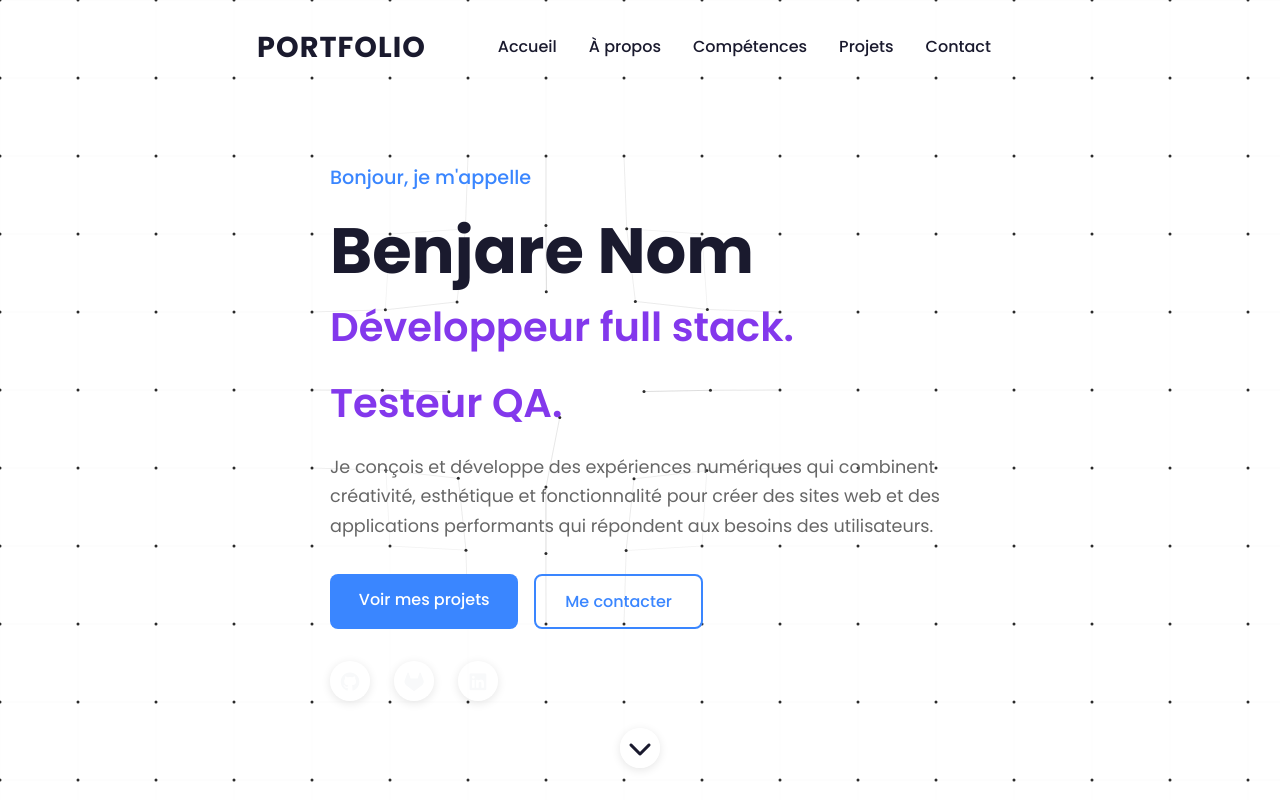
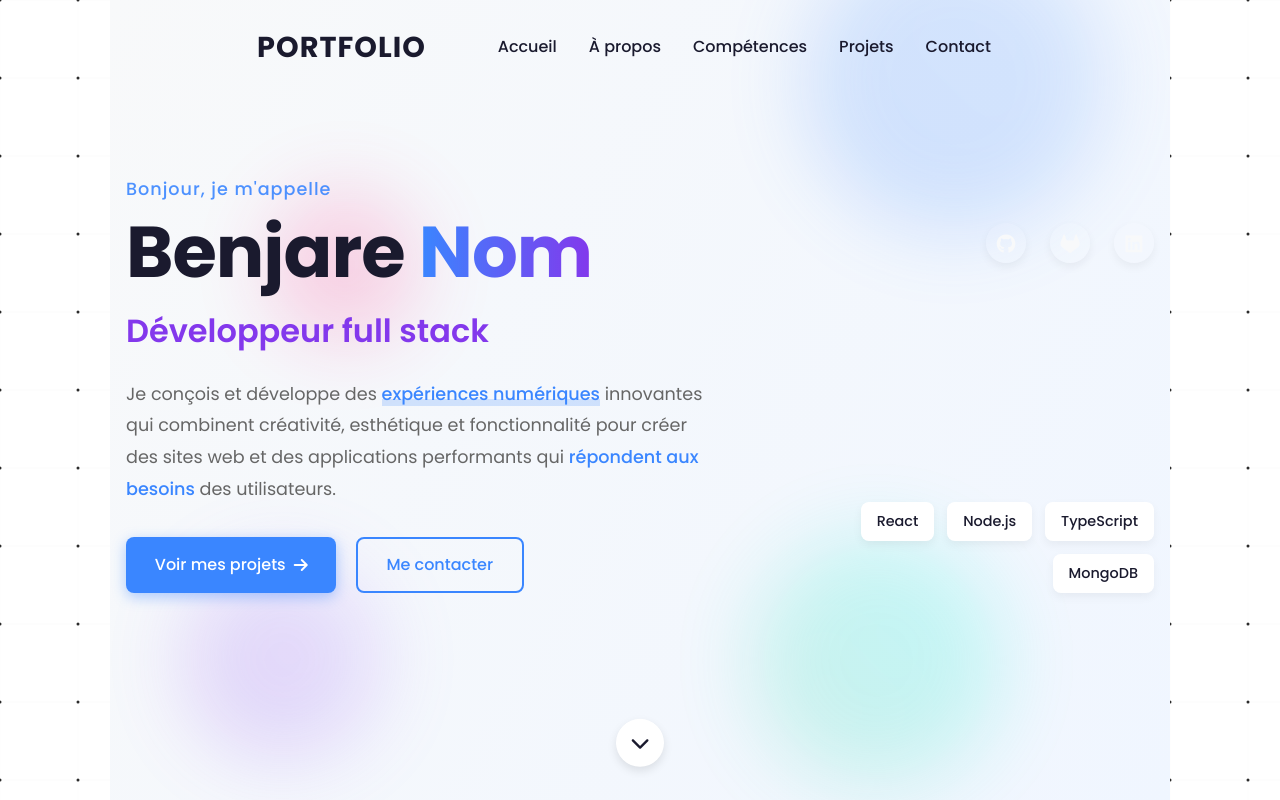
Before and after one commit to Benji-devw/navart_pro, a React (Vite) app: page / in a window 1280 px wide. Shown: the top 800 px of the page. Built offline with nearby package versions, Linux system fonts and the light colour scheme.

Commit message:
new hero

```diff
--- a/src/components/Hero.jsx
+++ b/src/components/Hero.jsx
@@ -30,36 +30,67 @@ const Hero = () => {
     <section id="home" className="hero">
       <div className="hero-container">
         <div className="hero-content" ref={textRef}>
-          <p className="hero-subtitle">Bonjour, je m'appelle</p>
-          <h1 className="hero-title">Benjare Nom</h1>
-          <h2 className="hero-description">Développeur full stack.</h2>
-          <h2 className="hero-description">Testeur QA.</h2>
-          <p className="hero-text">
-            Je conçois et développe des expériences numériques qui combinent créativité,
-            esthétique et fonctionnalité pour créer des sites web et des applications
-            performants qui répondent aux besoins des utilisateurs.
-          </p>
-          <div className="hero-buttons">
-            <a href="#projects" className="btn">Voir mes projets</a>
-            <a href="#contact" className="btn btn-secondary">Me contacter</a>
+          <div className="hero-left">
+            <div className="hero-text-container">
+              <p className="hero-greeting">Bonjour, je m'appelle</p>
+              <h1 className="hero-title">Benjare <span className="hero-title-highlight">Nom</span></h1>
+              <div className="hero-roles">
+                <div className="role-container">
+                  <h2 className="hero-role">Développeur full stack</h2>
+                  <h2 className="hero-role">Testeur QA</h2>
+                </div>
+              </div>
+              <p className="hero-bio">
+                Je conçois et développe des <span className="hero-highlight">expériences numériques</span> innovantes qui combinent créativité,
+                esthétique et fonctionnalité pour créer des sites web et des applications
+                performants qui <span className="hero-highlight">répondent aux besoins</span> des utilisateurs.
+              </p>
+              <div className="hero-buttons">
+                <a href="#projects" className="btn btn-primary">
+                  <span>Voir mes projets</span>
+                  <i className="fas fa-arrow-right"></i>
+                </a>
+                <a href="#contact" className="btn btn-secondary">
+                  <span>Me contacter</span>
+                </a>
+              </div>
+            </div>
           </div>
-          <div className="social-links">
-            <a href="https://github.com/Benji-devw" target="_blank" rel="noopener noreferrer">
-              <i className="fab fa-github"></i>
-            </a>
-            <a href="https://gitlab.com/" target="_blank" rel="noopener noreferrer">
-              <i className="fab fa-gitlab"></i>
-            </a>
-            <a href="https://linkedin.com/" target="_blank" rel="noopener noreferrer">
-              <i className="fab fa-linkedin"></i>
-            </a>
+
+          <div className="hero-right">
+            <div className="social-links">
+              <a href="https://github.com/Benji-devw" target="_blank" rel="noopener noreferrer" aria-label="GitHub">
+                <i className="fab fa-github"></i>
+              </a>
+              <a href="https://gitlab.com/" target="_blank" rel="noopener noreferrer" aria-label="GitLab">
+                <i className="fab fa-gitlab"></i>
+              </a>
+              <a href="https://linkedin.com/" target="_blank" rel="noopener noreferrer" aria-label="LinkedIn">
+                <i className="fab fa-linkedin"></i>
+              </a>
+            </div>
+
+            <div className="tech-stack">
+              <div className="tech-badge">React</div>
+              <div className="tech-badge">Node.js</div>
+              <div className="tech-badge">TypeScript</div>
+              <div className="tech-badge">MongoDB</div>
+            </div>
           </div>
         </div>
       </div>
+
       <div className="scroll-down">
-        <a href="#about">
+        <a href="#about" aria-label="Scroll down">
           <i className="fas fa-chevron-down"></i>
         </a>
+      </div>
+
+      <div className="hero-shapes">
+        <div className="shape shape-1"></div>
+        <div className="shape shape-2"></div>
+        <div className="shape shape-3"></div>
+        <div className="shape shape-4"></div>
       </div>
     </section>
   );
--- a/src/styles/Hero.css
+++ b/src/styles/Hero.css
@@ -1,12 +1,17 @@
+:root {
+  --hero-gradient: linear-gradient(120deg, var(--light-color) 0%, #f0f6ff 100%);
+}
+
 .hero {
-  height: 100vh;
+  min-height: 100vh;
   display: flex;
   align-items: center;
   justify-content: center;
   position: relative;
-  background: transparent;
+  background: var(--hero-gradient);
   overflow: hidden;
   width: 100%;
+  padding: 0 1rem;
 }
 
 .hero-container {
@@ -15,23 +20,21 @@
   justify-content: center;
   align-items: center;
   height: 100%;
-  padding-top: 4rem;
   width: 100%;
   max-width: 1200px;
+  position: relative;
+  z-index: 2;
 }
 
 .hero-content {
-  max-width: 700px;
+  display: grid;
+  grid-template-columns: 1.5fr 1fr;
+  gap: 2rem;
+  width: 100%;
   opacity: 0;
   transform: translateY(30px);
   transition: all 1s ease;
-  /* background-color: rgba(250, 250, 250, 0.85);
-  backdrop-filter: blur(20px);
-  -webkit-backdrop-filter: blur(20px); */
-  padding: 2.5rem;
-  border-radius: var(--border-radius);
-  /* border: 1px solid rgba(255, 255, 255, 0.9); */
-  /* box-shadow: 0 6px 20px rgba(0, 0, 0, 0.15); */
+  padding: 2rem 0;
 }
 
 .hero-content.animate {
@@ -39,114 +42,400 @@
   transform: translateY(0);
 }
 
-.hero-subtitle {
-  font-size: 1.2rem;
+/* Left Side */
+.hero-left {
+  display: flex;
+  flex-direction: column;
+  justify-content: center;
+}
+
+.hero-text-container {
+  max-width: 600px;
+}
+
+.hero-greeting {
+  font-size: 1.1rem;
   color: var(--primary-color);
+  margin-bottom: 0.5rem;
+  font-weight: 500;
+  letter-spacing: 1px;
+  opacity: 0.9;
+}
+
+.hero-title {
+  font-size: 4.5rem;
+  font-weight: 800;
+  line-height: 1.1;
   margin-bottom: 1rem;
+  color: var(--dark-color);
+  letter-spacing: -1px;
+}
+
+.hero-title-highlight {
+  background: linear-gradient(90deg, var(--primary-color) 0%, var(--secondary-color) 100%);
+  -webkit-background-clip: text;
+  -webkit-text-fill-color: transparent;
+  background-clip: text;
+  text-fill-color: transparent;
+}
+
+.hero-roles {
+  margin-bottom: 1.5rem;
+  overflow: hidden;
+  height: 3rem;
+}
+
+.role-container {
+  display: flex;
+  flex-direction: column;
+  animation: roleChange 5s infinite ease;
+}
+
+@keyframes roleChange {
+  0%, 40% {
+    transform: translateY(0);
+  }
+  50%, 90% {
+    transform: translateY(-3rem);
+  }
+  100% {
+    transform: translateY(0);
+  }
+}
+
+.hero-role {
+  font-size: 2rem;
+  font-weight: 600;
+  color: var(--secondary-color);
+  margin-bottom: 0.5rem;
+  height: 3rem;
+  display: flex;
+  align-items: center;
+}
+
+.hero-bio {
+  font-size: 1.1rem;
+  color: var(--text-light);
+  margin-bottom: 2rem;
+  line-height: 1.8;
+}
+
+.hero-highlight {
+  position: relative;
+  color: var(--primary-color);
   font-weight: 500;
 }
 
-.hero-title {
-  font-size: 4rem;
-  font-weight: 700;
-  margin-bottom: 0.5rem;
-  color: var(--dark-color);
+.hero-highlight::after {
+  content: '';
+  position: absolute;
+  bottom: 0;
+  left: 0;
+  height: 30%;
+  width: 100%;
+  background-color: rgba(58, 134, 255, 0.2);
+  z-index: -1;
+  transition: height 0.3s ease;
 }
 
-.hero-description {
-  font-size: 2.5rem;
-  font-weight: 600;
-  color: var(--secondary-color);
-  margin-bottom: 1.5rem;
+.hero-highlight:hover::after {
+  height: 100%;
 }
 
-.hero-text {
-  font-size: 1.1rem;
-  color: var(--text-light);
+/* Buttons */
+.hero-buttons {
+  display: flex;
+  gap: 1.2rem;
   margin-bottom: 2rem;
-  line-height: 1.7;
 }
 
-.hero-buttons {
+.btn {
+  display: inline-flex;
+  align-items: center;
+  justify-content: center;
+  gap: 0.5rem;
+  padding: 0.8rem 1.8rem;
+  border-radius: var(--border-radius);
+  font-weight: 500;
+  transition: all 0.3s ease;
+  position: relative;
+  overflow: hidden;
+  z-index: 1;
+}
+
+.btn::before {
+  content: '';
+  position: absolute;
+  top: 0;
+  left: 0;
+  width: 0;
+  height: 100%;
+  background-color: rgba(0, 0, 0, 0.1);
+  transition: width 0.3s ease;
+  z-index: -1;
+}
+
+.btn:hover::before {
+  width: 100%;
+}
+
+.btn-primary {
+  background-color: var(--primary-color);
+  color: white;
+  box-shadow: 0 4px 14px rgba(58, 134, 255, 0.4);
+}
+
+.btn-primary:hover {
+  transform: translateY(-3px);
+  box-shadow: 0 6px 20px rgba(58, 134, 255, 0.6);
+}
+
+.btn-secondary {
+  border: 2px solid var(--primary-color);
+  color: var(--primary-color);
+  background-color: transparent;
+}
+
+.btn-secondary:hover {
+  background-color: rgba(58, 134, 255, 0.1);
+  transform: translateY(-3px);
+}
+
+/* Right Side */
+.hero-right {
+  display: flex;
+  flex-direction: column;
+  justify-content: space-between;
+  align-items: flex-end;
+  padding: 2rem 0;
+}
+
+/* Social Links */
+.social-links {
   display: flex;
   gap: 1rem;
   margin-bottom: 2rem;
-}
-
-.social-links {
-  display: flex;
-  gap: 1rem;
 }
 
 .social-links a {
   display: flex;
   align-items: center;
   justify-content: center;
-  width: 60px;
-  height: 60px;
+  width: 3.5rem;
+  height: 3.5rem;
   border-radius: 50%;
-  background-color: var(--light-color);
+  background-color: white;
   color: var(--dark-color);
-  font-size: 2rem;
-  transition: var(--transition);
-  box-shadow: 0 2px 10px rgba(0, 0, 0, 0.1);
+  font-size: 1.5rem;
+  transition: all 0.3s ease;
+  box-shadow: 0 4px 10px rgba(0, 0, 0, 0.05);
 }
 
 .social-links a:hover {
+  transform: translateY(-5px) rotate(10deg);
+  background: linear-gradient(45deg, var(--primary-color), var(--secondary-color));
+  color: white;
+  box-shadow: 0 10px 20px rgba(0, 0, 0, 0.1);
+}
+
+/* Tech Stack */
+.tech-stack {
+  display: flex;
+  flex-wrap: wrap;
+  gap: 0.8rem;
+  justify-content: flex-end;
+  margin-top: 1rem;
+}
+
+.tech-badge {
+  background-color: white;
+  color: var(--dark-color);
+  padding: 0.5rem 1rem;
+  border-radius: var(--border-radius);
+  font-size: 0.9rem;
+  font-weight: 500;
+  box-shadow: 0 4px 10px rgba(0, 0, 0, 0.05);
+  transition: all 0.3s ease;
+}
+
+.tech-badge:hover {
   transform: translateY(-3px);
-  box-shadow: 0 5px 15px rgba(0, 0, 0, 0.15);
+  box-shadow: 0 8px 15px rgba(0, 0, 0, 0.1);
   background-color: var(--primary-color);
   color: white;
 }
 
+/* Scroll Down */
 .scroll-down {
   position: absolute;
   bottom: 2rem;
   left: 50%;
   transform: translateX(-50%);
-  animation: bounce 2s infinite;
+  z-index: 10;
 }
 
 .scroll-down a {
   color: var(--dark-color);
-  font-size: 1.5rem;
-  background-color: rgba(255, 255, 255, 0.7);
-  width: 40px;
-  height: 40px;
+  font-size: 1.2rem;
+  width: 3rem;
+  height: 3rem;
   display: flex;
   align-items: center;
   justify-content: center;
   border-radius: 50%;
-  box-shadow: 0 2px 10px rgba(0, 0, 0, 0.1);
+  background-color: white;
+  box-shadow: 0 4px 10px rgba(0, 0, 0, 0.1);
+  animation: float 2s infinite ease-in-out;
 }
 
-@keyframes bounce {
-  0%, 20%, 50%, 80%, 100% {
-    transform: translateY(0) translateX(-50%);
+@keyframes float {
+  0%, 100% {
+    transform: translateY(0);
   }
-  40% {
-    transform: translateY(-20px) translateX(-50%);
+  50% {
+    transform: translateY(-10px);
   }
-  60% {
-    transform: translateY(-10px) translateX(-50%);
+}
+
+/* Background Shapes */
+.hero-shapes {
+  position: absolute;
+  top: 0;
+  left: 0;
+  width: 100%;
+  height: 100%;
+  overflow: hidden;
+  z-index: 1;
+}
+
+.shape {
+  position: absolute;
+  border-radius: 50%;
+  opacity: 0.2;
+  filter: blur(40px);
+}
+
+.shape-1 {
+  width: 300px;
+  height: 300px;
+  top: -50px;
+  right: 10%;
+  background: linear-gradient(45deg, var(--primary-color), #64a2ff);
+  animation: floatShape 8s infinite ease-in-out;
+}
+
+.shape-2 {
+  width: 200px;
+  height: 200px;
+  bottom: 10%;
+  left: 5%;
+  background: linear-gradient(45deg, var(--secondary-color), #b48aff);
+  animation: floatShape 12s infinite ease-in-out;
+}
+
+.shape-3 {
+  width: 150px;
+  height: 150px;
+  top: 20%;
+  left: 15%;
+  background: linear-gradient(45deg, var(--accent-color), #ff5a9d);
+  animation: floatShape 10s infinite ease-in-out 2s;
+}
+
+.shape-4 {
+  width: 250px;
+  height: 250px;
+  bottom: 5%;
+  right: 15%;
+  background: linear-gradient(45deg, #3ad29f, #00ffe5);
+  animation: floatShape 14s infinite ease-in-out 1s;
+}
+
+@keyframes floatShape {
+  0%, 100% {
+    transform: translate(0, 0);
+  }
+  25% {
+    transform: translate(-20px, 20px);
+  }
+  50% {
+    transform: translate(20px, 40px);
+  }
+  75% {
+    transform: translate(40px, -20px);
+  }
+}
+
+/* Responsive Design */
+@media screen and (max-width: 992px) {
+  .hero-content {
+    grid-template-columns: 1fr;
+    text-align: center;
+    gap: 1rem;
+  }
+
+  .hero-left {
+    order: 1;
+  }
+
+  .hero-text-container {
+    max-width: 100%;
+  }
+
+  .hero-right {
+    order: 0;
+    align-items: center;
+    padding: 1rem 0;
+  }
+
+  .social-links {
+    margin-bottom: 1rem;
+  }
+
+  .tech-stack {
+    justify-content: center;
+  }
+
+  .hero-title {
+    font-size: 3.5rem;
+  }
+
+  .hero-role {
+    font-size: 1.8rem;
+    justify-content: center;
   }
 }
 
 @media screen and (max-width: 768px) {
   .hero-title {
-    font-size: 3rem;
+    font-size: 2.8rem;
   }
 
-  .hero-description {
-    font-size: 1.8rem;
+  .hero-role {
+    font-size: 1.5rem;
   }
 
   .hero-buttons {
     flex-direction: column;
+    width: 100%;
+    gap: 0.8rem;
   }
 
   .btn {
     width: 100%;
-    margin-bottom: 0.5rem;
+  }
+
+  .social-links a {
+    width: 3rem;
+    height: 3rem;
+    font-size: 1.2rem;
+  }
+
+  .tech-badge {
+    font-size: 0.8rem;
+  }
+
+  .hero-shapes {
+    opacity: 0.5;
   }
 }
```
